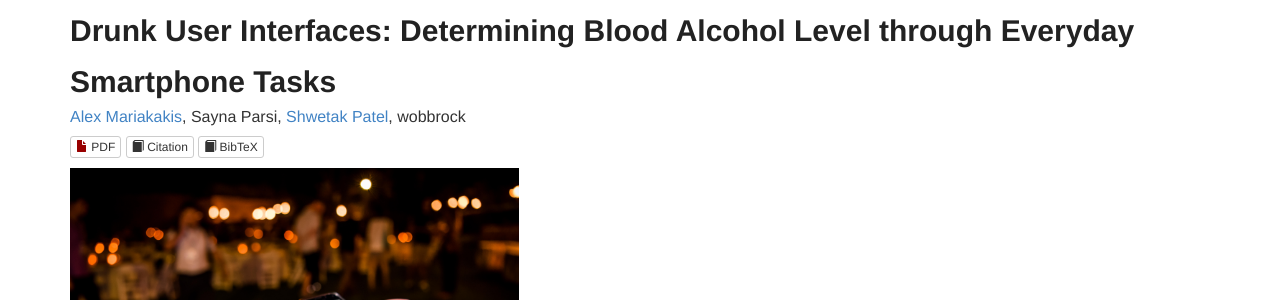
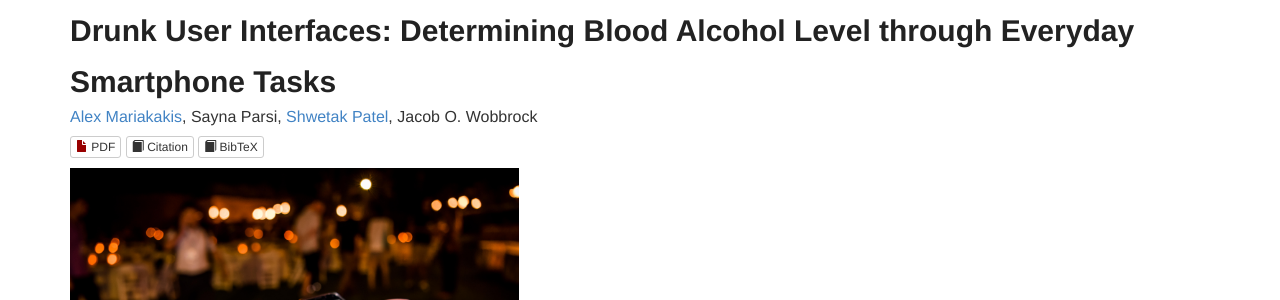
Before and after one commit to ubicomplab/ubicomplab.github.io, a Jekyll site: the page built from _publications/dui.md, in a window 1280 px wide. Shown: the part 185-485 px from the top of the page. Built offline with Jekyll 4.4.1, drawn with Linux system fonts in a browser that asks for light colours; some web fonts are replaced.

Commit message:
Fixing Jake's name.

```diff
--- a/_publications/dui.md
+++ b/_publications/dui.md
@@ -4,7 +4,7 @@ authors:
 - mariakakis
 - Sayna Parsi
 - patel
-- wobbrock
+- Jacob O. Wobbrock
 conference: CHI '18
 date: 2018-04-22
 pdf: /pdfs/dui.pdf
```
